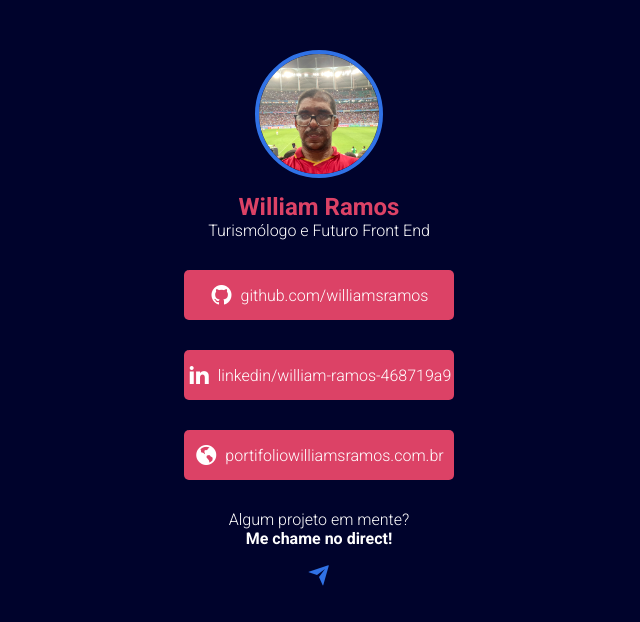
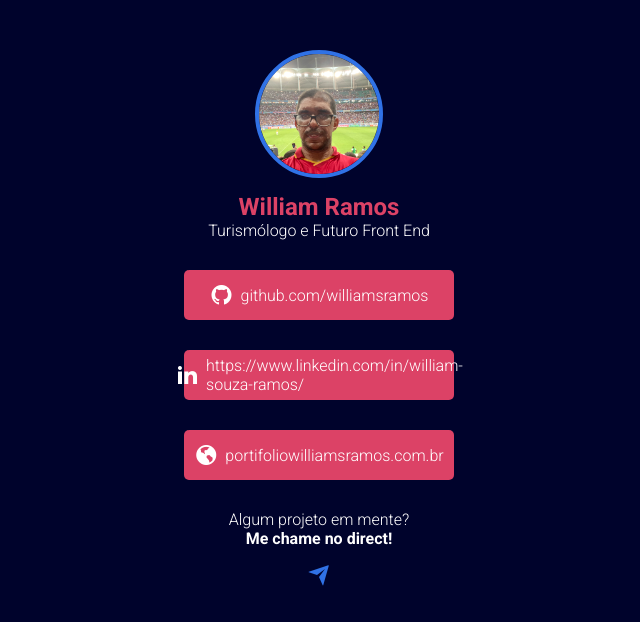
Before and after one commit to williamsramos/linkdev, a plain HTML site: page index.html in a window 1280 px wide. Shown: the whole page, without its empty margins (321-961 px from the left). Drawn offline with nearby package versions, Linux system fonts and the light colour scheme.

Commit message:
Update index.html
alterção no link do linklend

```diff
--- a/index.html
+++ b/index.html
@@ -31,7 +31,7 @@
 
             <a class="link" href="https://www.linkedin.com/in/william-ramos-468719a9/">
             <i class="ri-linkedin-fill"></i>
-            linkedin/william-ramos-468719a9
+            https://www.linkedin.com/in/william-souza-ramos/
             </a>
 
             <a class="link" href="https://williamsramos.github.io/devweekgit.github.io/">
```
